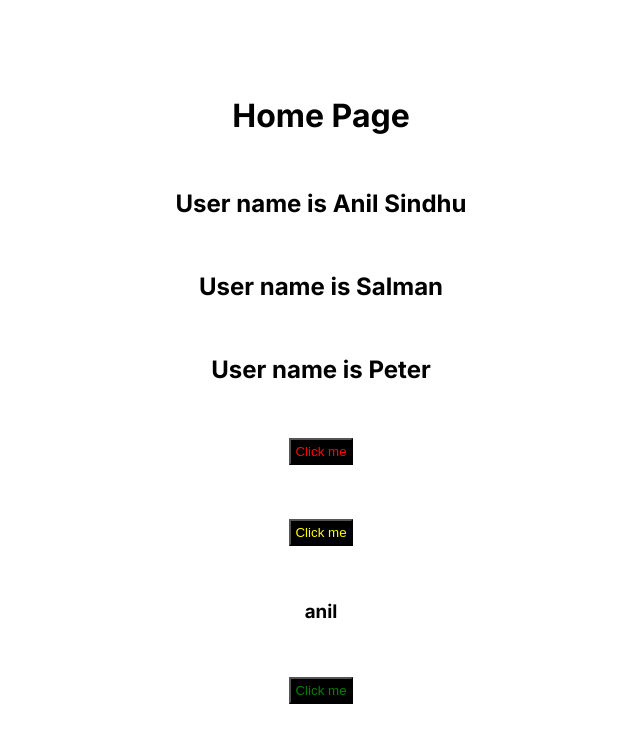
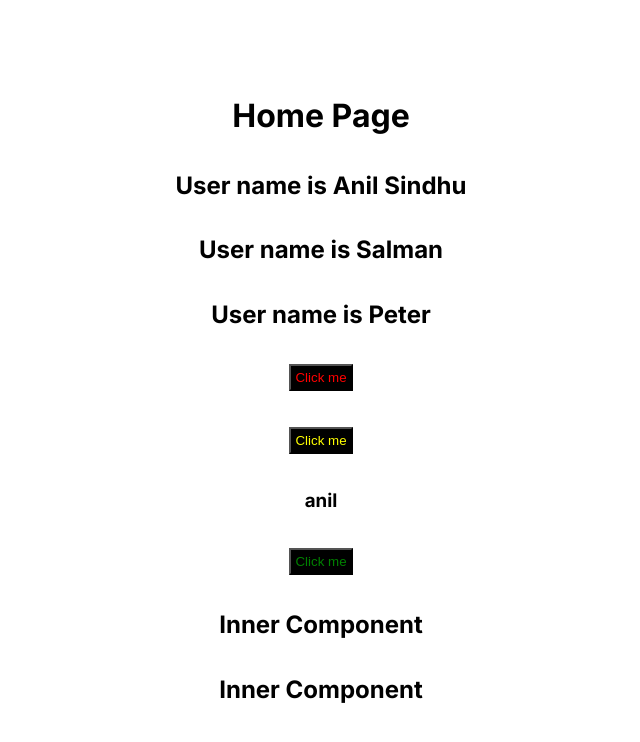
Before and after one commit to shubhamsinha21/NextJs-Learning-Practicals, a Next.js app: page / in a window 1280 px wide. Shown: the top 742 px of the page, without its empty margins (319-959 px from the left). Built offline with nearby package versions, Linux system fonts and the light colour scheme.

Commit message:
chapter-5 end

```diff
--- a/src/app/page.js
+++ b/src/app/page.js
@@ -12,13 +12,20 @@ export default function Home() {
     alert("i m boss")
   }
   // 2nd way
-  const mango = (item) => {
+  const mango = (item) =>
     alert(item)
-  }
+
 
   const [name, setName] = useState("anil")
   const updateName = () => {
     setName("siddhu")
+  }
+
+  // creating component inside component
+  const InnerComponent = () => {
+    return (
+      <h2>Inner Component</h2>
+    )
   }
   return (
     <main className={styles.main}>
@@ -36,6 +43,11 @@ export default function Home() {
       <button onClick={updateName} style={{ padding: "4px", color: "green", backgroundColor: "black" }}
       >Click me</button>
 
+      {/* calling componeny=t created inside the main component */}
+      <InnerComponent />
+      {/* calling the component as a function  */}
+      {InnerComponent()}
+
     </main>
   )
 }
```
